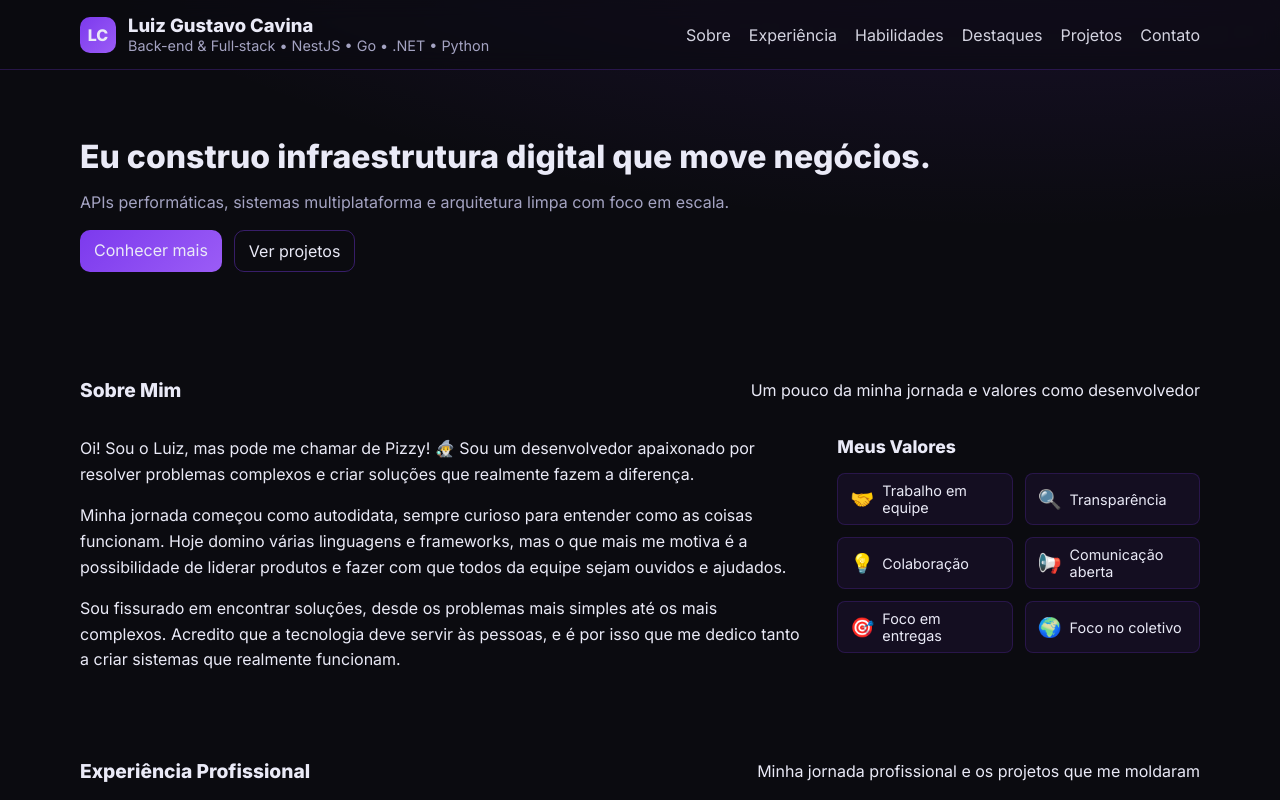
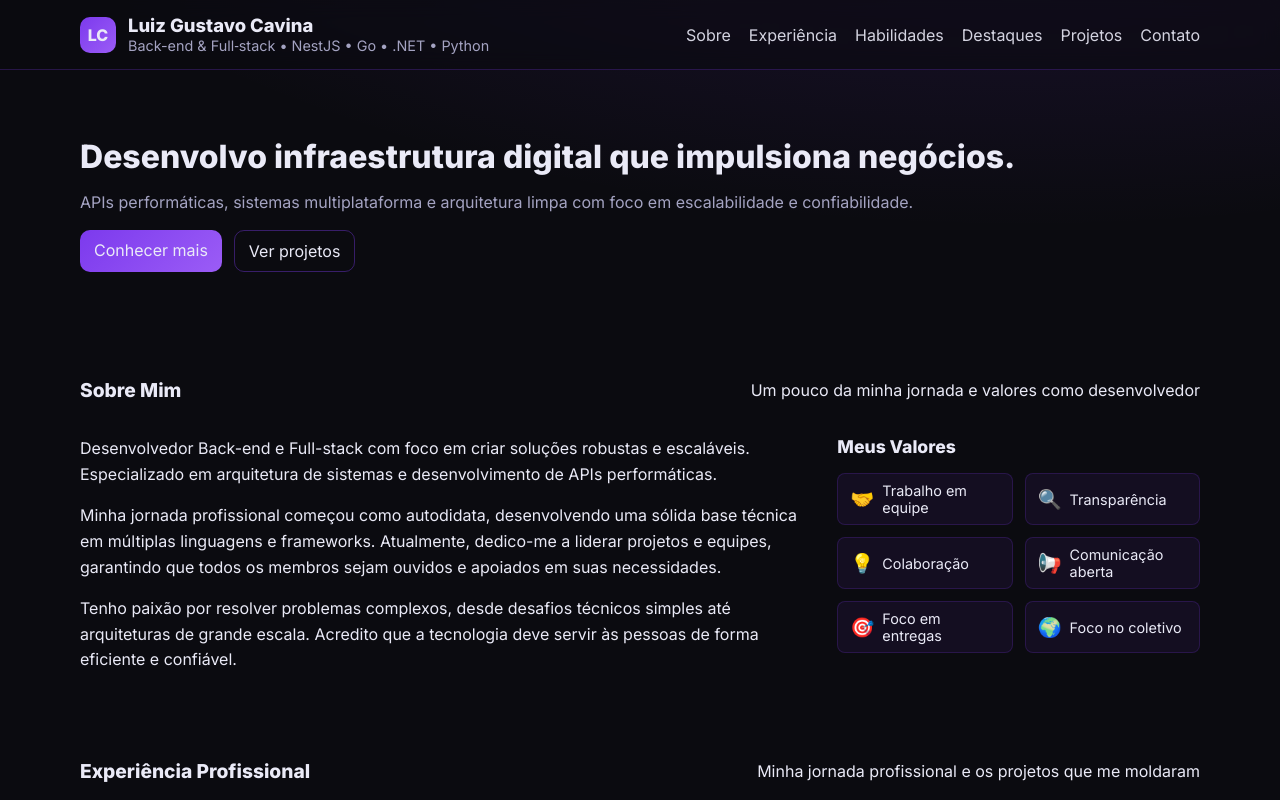
Before and after one commit to Pizzy-23/Portfolio, a plain HTML site: page index.html in a window 1280 px wide. Shown: the top 800 px of the page. Drawn offline with Linux system fonts and the light colour scheme.

Commit message:
✨ Ajustes profissionais: tom mais formal, README com redirect e linguagem corporativa

```diff
--- a/index.html
+++ b/index.html
@@ -36,8 +36,8 @@
 
     <section class="hero">
       <div class="container">
-        <h2>Eu construo infraestrutura digital que move negócios.</h2>
-        <p>APIs performáticas, sistemas multiplataforma e arquitetura limpa com foco em escala.</p>
+        <h2>Desenvolvo infraestrutura digital que impulsiona negócios.</h2>
+        <p>APIs performáticas, sistemas multiplataforma e arquitetura limpa com foco em escalabilidade e confiabilidade.</p>
         <div class="cta-row">
           <a class="btn primary" href="#sobre">Conhecer mais</a>
           <a class="btn ghost" href="#destaques">Ver projetos</a>
@@ -53,9 +53,9 @@
         </div>
         <div class="about-content">
           <div class="about-text">
-            <p>Oi! Sou o Luiz, mas pode me chamar de Pizzy! 🧙‍♂️ Sou um desenvolvedor apaixonado por resolver problemas complexos e criar soluções que realmente fazem a diferença.</p>
-            <p>Minha jornada começou como autodidata, sempre curioso para entender como as coisas funcionam. Hoje domino várias linguagens e frameworks, mas o que mais me motiva é a possibilidade de liderar produtos e fazer com que todos da equipe sejam ouvidos e ajudados.</p>
-            <p>Sou fissurado em encontrar soluções, desde os problemas mais simples até os mais complexos. Acredito que a tecnologia deve servir às pessoas, e é por isso que me dedico tanto a criar sistemas que realmente funcionam.</p>
+            <p>Desenvolvedor Back-end e Full-stack com foco em criar soluções robustas e escaláveis. Especializado em arquitetura de sistemas e desenvolvimento de APIs performáticas.</p>
+            <p>Minha jornada profissional começou como autodidata, desenvolvendo uma sólida base técnica em múltiplas linguagens e frameworks. Atualmente, dedico-me a liderar projetos e equipes, garantindo que todos os membros sejam ouvidos e apoiados em suas necessidades.</p>
+            <p>Tenho paixão por resolver problemas complexos, desde desafios técnicos simples até arquiteturas de grande escala. Acredito que a tecnologia deve servir às pessoas de forma eficiente e confiável.</p>
           </div>
           <div class="values">
             <h4>Meus Valores</h4>
@@ -415,8 +415,8 @@
 
       <section id="contato" class="section">
         <div class="contact">
-          <h3>Vamos conversar?</h3>
-          <p>Estou sempre aberto a novas oportunidades e projetos interessantes. Se você tem uma ideia ou precisa de ajuda com desenvolvimento, vamos bater um papo!</p>
+          <h3>Entre em Contato</h3>
+          <p>Estou disponível para novas oportunidades e projetos desafiadores. Se você tem uma proposta ou precisa de consultoria em desenvolvimento, entre em contato.</p>
           <div class="contact-links">
             <div class="contact-item">
               <span class="contact-icon">💼</span>
@@ -430,7 +430,6 @@
               <div>
                 <strong>GitHub</strong>
                 <a rel="noreferrer" target="_blank" href="https://github.com/Pizzy-23">@Pizzy-23</a> •
-                <a rel="noreferrer" target="_blank" href="https://github.com/Pizzy23">@Pizzy23</a>
               </div>
             </div>
             <div class="contact-item">
```
Also changed, not shown: 1 other file.
